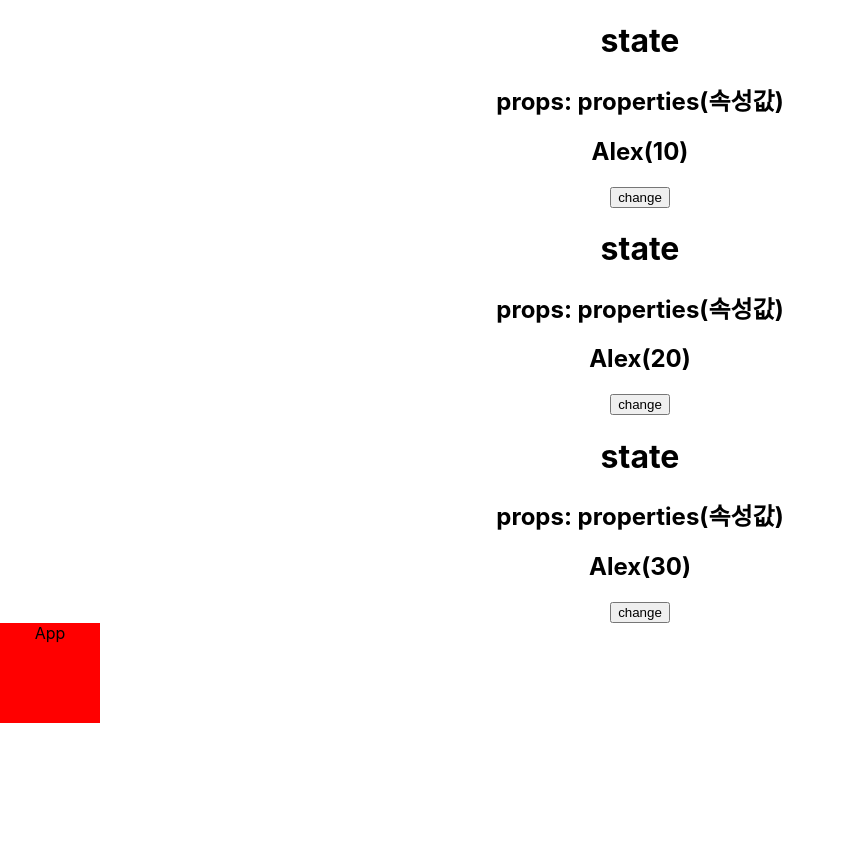
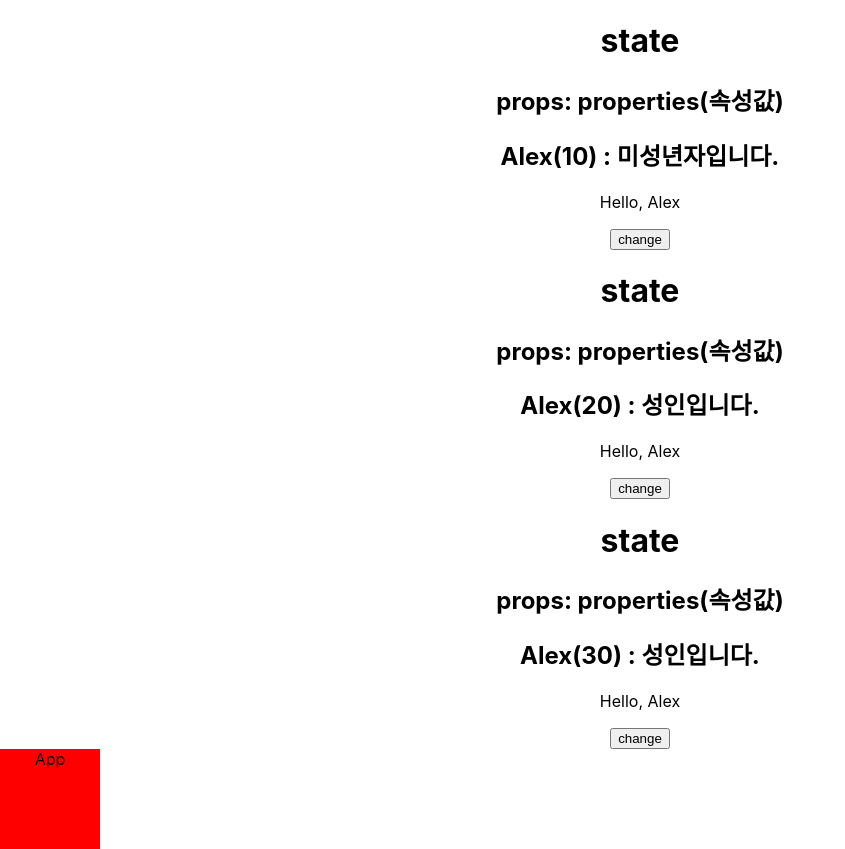
Before and after one commit to alexYooDev/ReactJsPractice, a React (Create React App) app in the folder vocalist/: page / in a window 1280 px wide. Shown: the whole page, without its empty margins (0-845 px from the left). Before the commit the page ends 800 px from the top, so only its background shows below. Built offline with nearby package versions, Linux system fonts and the light colour scheme.

Commit message:
PROPS: modifying props

```diff
--- a/vocalist/src/component/Hello.js
+++ b/vocalist/src/component/Hello.js
@@ -1,6 +1,7 @@
 import { useState } from 'react';
+import UserName from './UserName';
 
-export default function Hello(props) {
+export default function Hello({ age }) {
   {
     //let name = 'Alex';
     /*state가 아닌 변수 (컴포넌트가 관리하고 있는 상태 값이 아니다.)
@@ -10,10 +11,13 @@ export default function Hello(props) {
   16.8 버전 부터는 모든 컴포넌트를 함수형을 제작.
   React 훅을 이용해서 함수형 컴포넌트에서도 state와 lifeCycle 관리가 가능해짐.
 
+  state &props : 화면에 데이터를 갱신하기 위해 항상 주로 사용
   */
   }
   const [name, setName] = useState('Alex'); // useState == 배열을 반환 첫번째 값은 state명, 두 번째 값은 state를 변경하는 함수
-  const [age, setAge] = useState(props.age);
+  const msg = age > 19 ? '성인입니다.' : '미성년자입니다.';
+  //const [age, increaseAge] = useState(props.age);
+  // props.age = 100; => TypeError: Cannot assign to read only property 'age' of object '#<Object>'
 
   {
     /*function changeName() {
@@ -28,12 +32,15 @@ export default function Hello(props) {
       {/*속성값은 컴포넌트 내부에서 변경 불가. 넘겨받은 그대로 사용.
       변경 시, 컴포넌트 내부에서 state를 다시 만들어야 함*/}
       <h2 id="name">
-        {name}({props.age})
+        {/* Hello의 name와 UserName 컴포넌트의 name 둘다 변경 ]
+        개발자가 데이터만 적절히 변경하면, 컴포넌트가 스스로 렌더링하여 화면의 UI 정보 갱신
+        일일히 어떤 요소를 어떤 값으로 바꿀 지 고민할 필요 X*/}
+        {name}({age}) : {msg}
       </h2>
+      <UserName name={name} />
       <button
         onClick={() => {
           setName(name === 'Alex' ? 'James' : 'Alex');
-          setAge(age + 1);
         }}
       >
         change
--- /dev/null
+++ b/vocalist/src/component/UserName.js
@@ -0,0 +1,3 @@
+export default function UserName({ name }) {
+  return <p>Hello, {name}</p>;
+}
```
